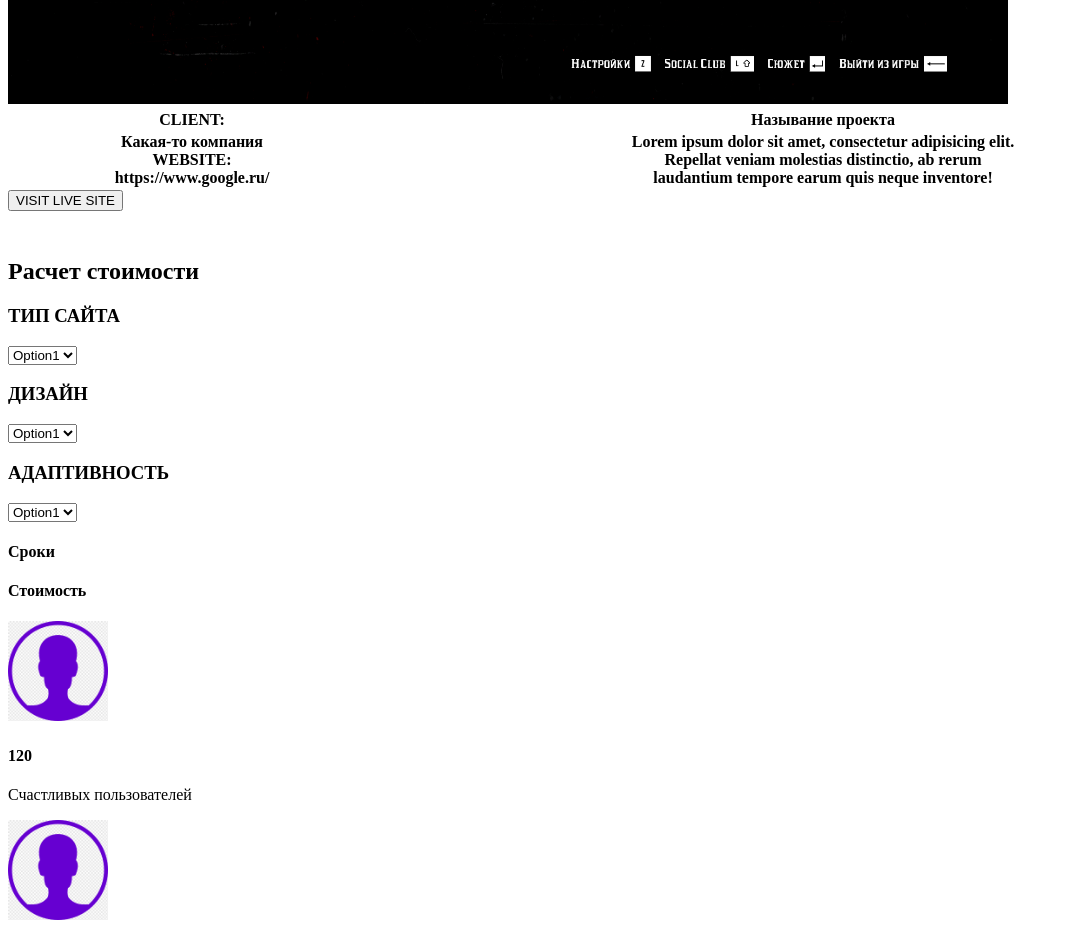
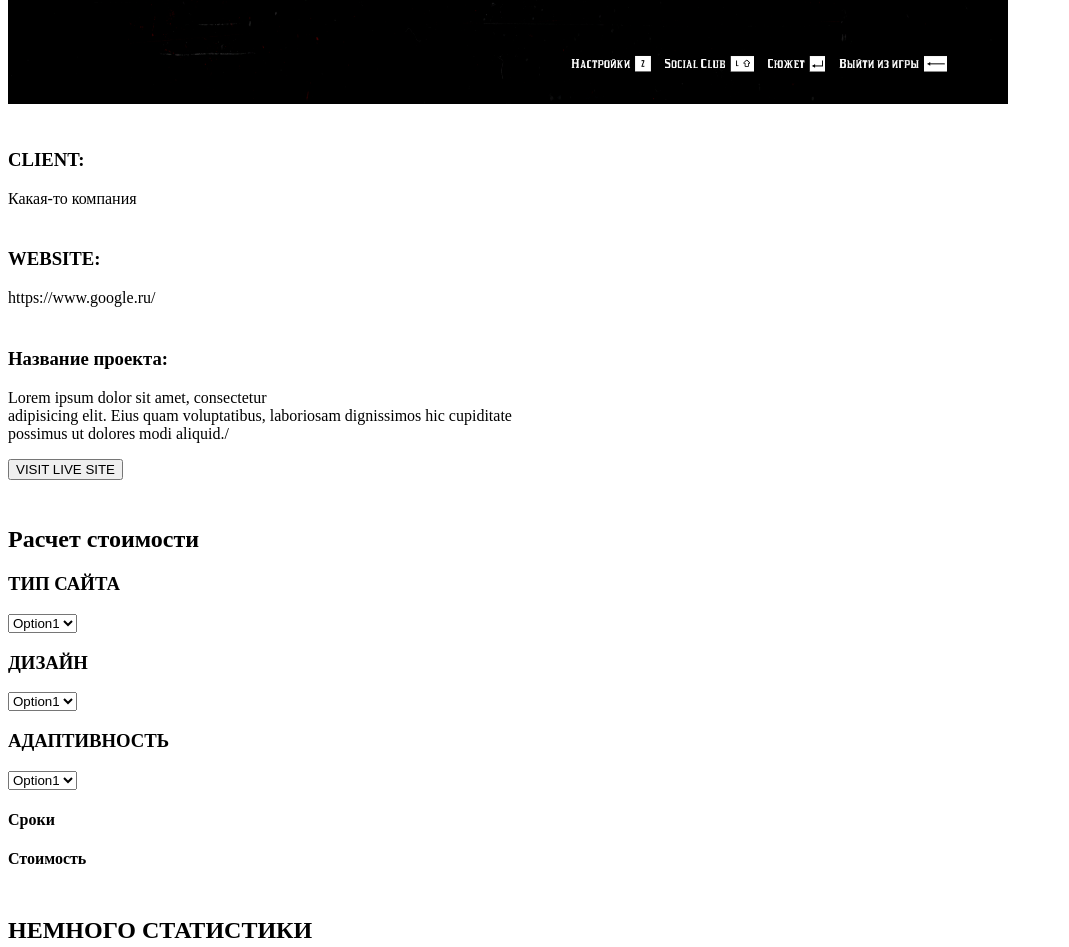
Before and after one commit to Leksimys/Lekscourse.github.io, a plain HTML site: page src/index.html in a window 1280 px wide. Shown: the part 2155-3102 px from the top of the page, without its empty margins (0-1069 px from the left). Drawn offline with Linux system fonts and the light colour scheme.

Commit message:
Заменил все таблицы на блоки div

```diff
--- a/src/index.html
+++ b/src/index.html
@@ -81,23 +81,31 @@
 
             </div>
 
+
+
+
+           <div>
             <h2><br>КЕЙСЫ</h2>
             <p>Lorem ipsum dolor sit amet, consectetur adipisicing elit. Earum vitae possimus explicabo ipsum quaerat, placeat iusto recusandae. Sunt dolore, asperiores!</p>
             <img src="img/Capture001.png" width="1000">
+            </div>
+
+           <div>
+            <h3><br>CLIENT:</h3>
+            <p>Какая-то компания</p>
+            </div>
 
 
-            <table width="100%">
-                <tr>
-                    <th><b>CLIENT:</b></th>
-                    <th>Называние проекта</th>
-                </tr>
-                <tr>
-                    <th>
-                        Какая-то компания<b><br>WEBSITE: <br> https://www.google.ru/</b>
-                    </th>
-                    <th>Lorem ipsum dolor sit amet, consectetur adipisicing elit. <br> Repellat veniam molestias distinctio, ab rerum <br>laudantium tempore earum quis neque inventore!</th>
+            <div>
+            <h3><br>WEBSITE:</h3>
+            <p>https://www.google.ru/</p>
+            </div>
 
-                </tr>
+             <div>
+            <h3><br>Название проекта:</h3>
+            <p>Lorem ipsum dolor sit amet, consectetur <br> adipisicing elit. Eius quam voluptatibus, laboriosam dignissimos hic cupiditate <br> possimus ut dolores modi aliquid./</p>
+            </div>
+
 
             </table>
 
@@ -133,7 +141,7 @@
             <h4>Сроки</h4>
             <h4>Стоимость</h4>
 
-
+<h2><br>НЕМНОГО СТАТИСТИКИ</h2>
            <div class="item_skills">
 
                 <img src="img/Picture.png" width="100" alt="Изображение">
```
